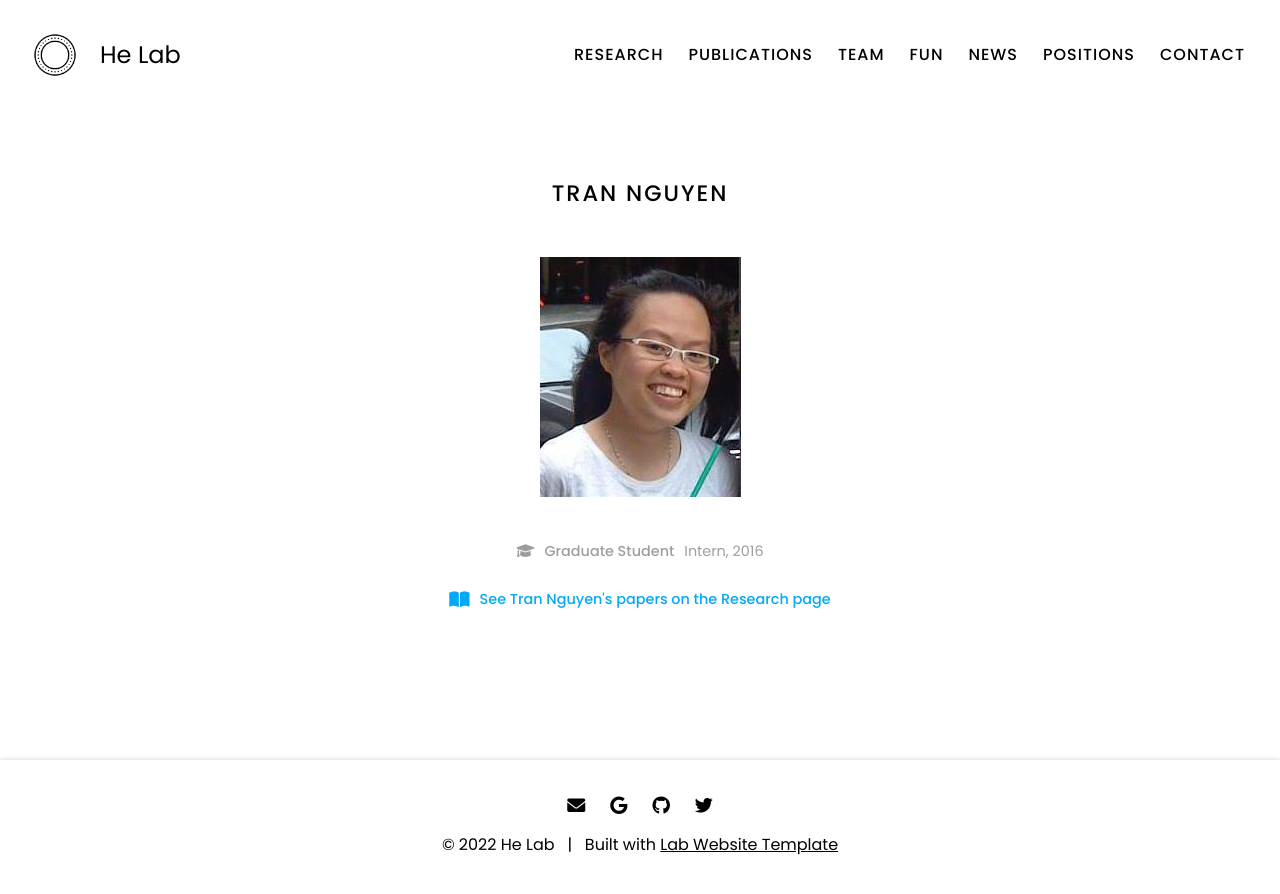
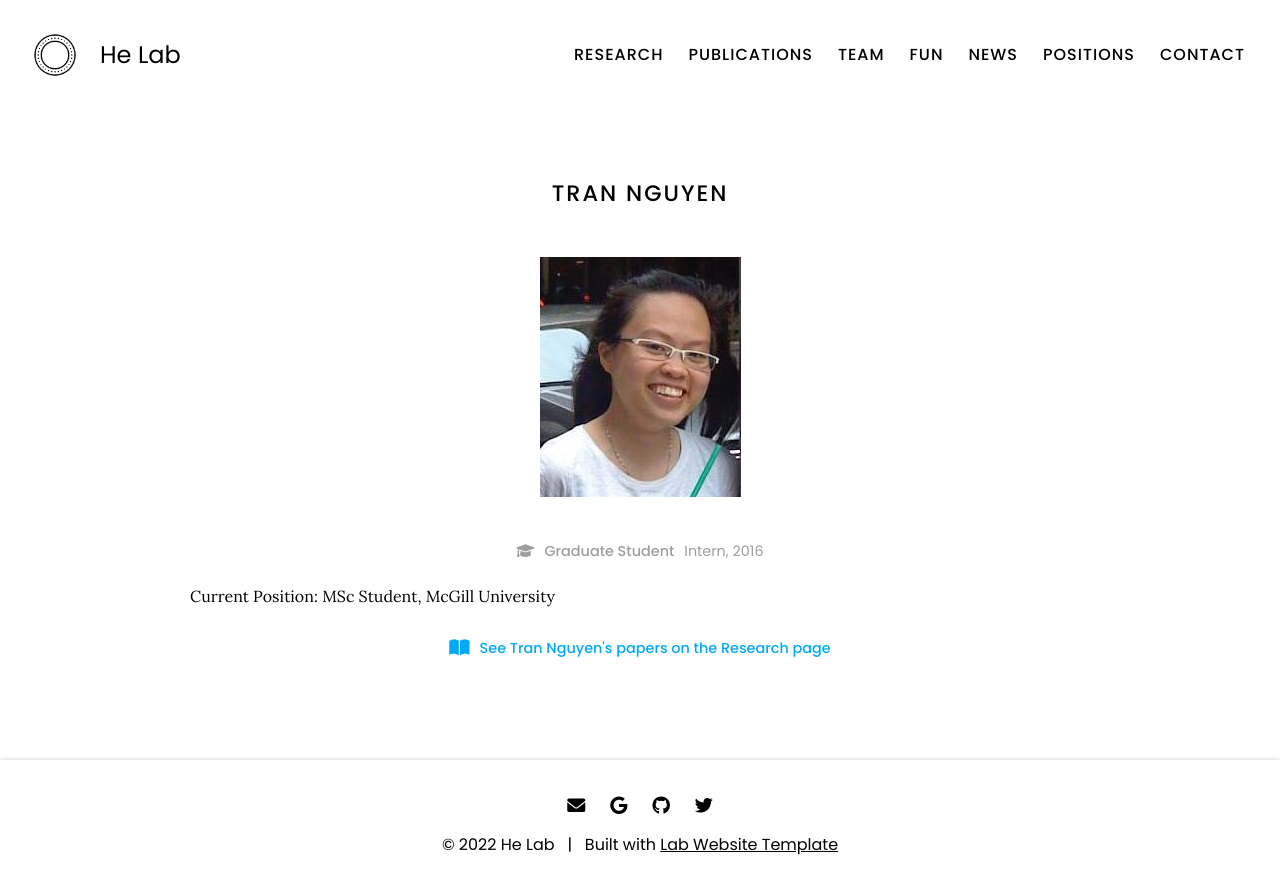
Before and after one commit to vivianschu/blue, a Jekyll site: the page built from _members/tran-nguyen.md, in a window 1280 px wide. Shown: the top 894 px of the page. Built offline with Jekyll 4.4.1, drawn with Linux system fonts in a browser that asks for light colours.

Commit message:
Update tran-nguyen.md

```diff
--- a/_members/tran-nguyen.md
+++ b/_members/tran-nguyen.md
@@ -9,5 +9,6 @@ aliases:
   - T Nguyen
 links:
   email:
-current position: MSc Student, McGill University
 ---
+
+Current Position: MSc Student, McGill University
```
